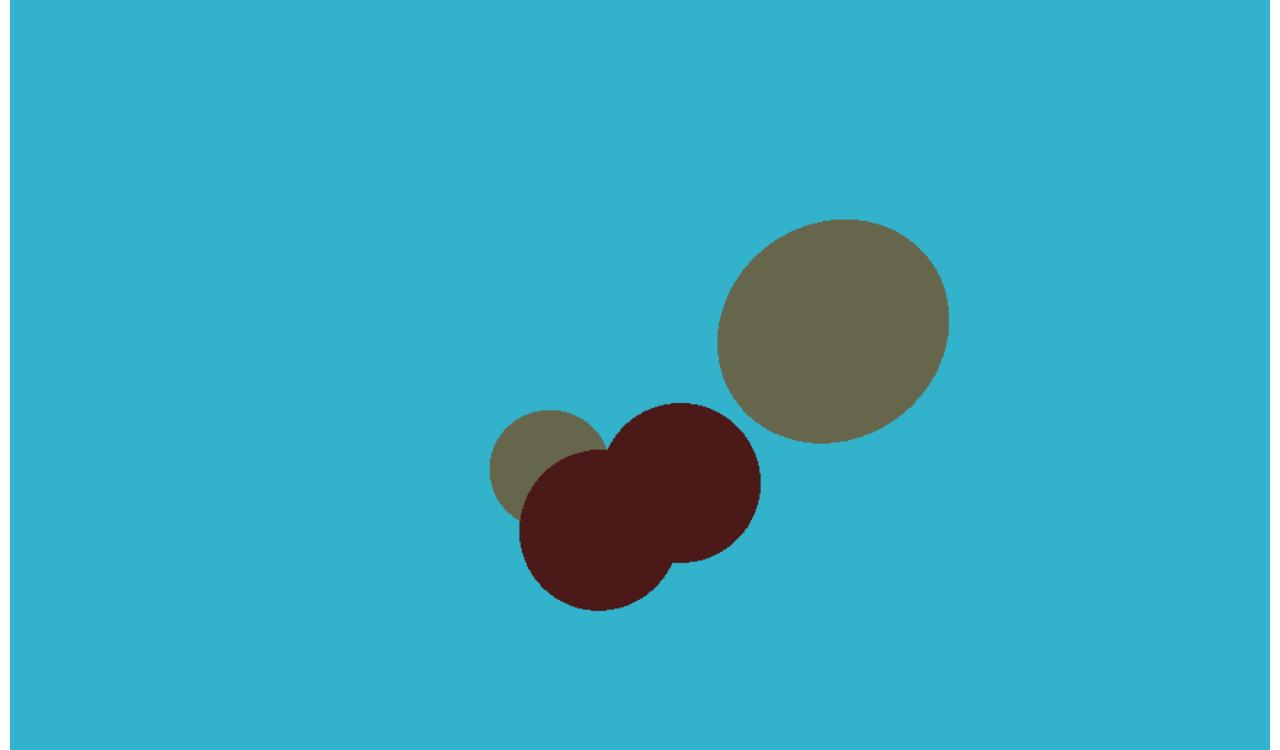
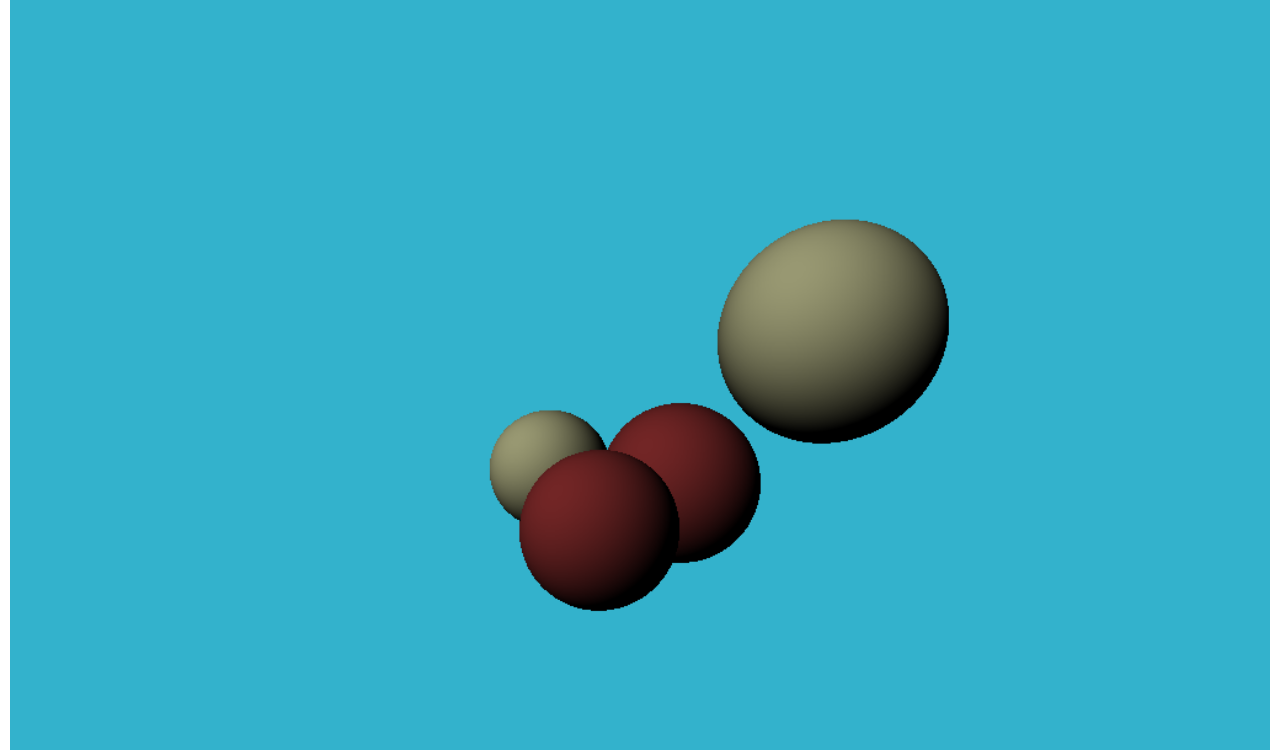
Before and after one commit to hyunjun529/tinyraytracer-WebGL, a website: page index.html in a window 1280 px wide. Shown: the part 50-800 px from the top of the page. Drawn offline with Linux system fonts and the light colour scheme.

Commit message:
Step 4. - I need operator overloading, but it's not good idea using "valueOf"

```diff
--- a/index.html
+++ b/index.html
@@ -56,17 +56,17 @@
     Object.assign( Sphere.prototype, {
 
         ray_intersect: function( orig, dir ) {
-            let L = this.center.sub( orig );
+            let L = this.center.clone().sub( orig );
             let tca = L.dot( dir );
             let d2 = L.dot( L ) - tca * tca;
             if ( d2 > this.radius * this.radius ) {
-                return { chk: false, dist: Number.MAX_VALUE }
+                return { chk: false }
             };
             let thc = Math.sqrt(this.radius * this.radius - d2);
             let t0 = tca - thc;
             let t1 = tca + thc;
             if ( t0 < 0 ) t0 = t1;
-            if ( t0 < 0 ) return { chk: false, dist: Number.MAX_VALUE };
+            if ( t0 < 0 ) return { chk: false };
             return { chk: true, dist: t0 };
         },
 
@@ -74,14 +74,23 @@
 
     // i give up, because original used too many Call by Reference,
     // so i also decide to use returning an object.
-    function cast_ray( orig, dir, spheres ) {
+    function cast_ray( orig, dir, spheres, lights ) {
         var result = scene_intersect( orig, dir, spheres );
 
         if( !result.chk ) {
             return new Vector3(0.2, 0.7, 0.8); // background color
         }
 
-        return result.material.getDiffuse();
+        var diffuse_light_intensity = 0;
+        for ( var i = 0; i < lights.length; i++ ) {
+            let light_dir = lights[i].position.clone()
+                                              .sub(result.point).normalize();
+            diffuse_light_intensity += lights[i].intensity
+                                       * Math.max(0, light_dir.dot(result.N));
+        }
+
+        return result.material.getDiffuse().clone()
+                              .multiplyScalar(diffuse_light_intensity);
     }
 
 
@@ -114,25 +123,40 @@
     function scene_intersect( orig, dir, spheres ) {
         var sphere_dist = Number.MAX_VALUE;
         var finalMaterial;
+        var hit;
+        var N;
 
         for( var i = 0; i < spheres.length; i++ ) {
             var result = spheres[i].ray_intersect( orig, dir );
             if ( result.chk && result.dist < sphere_dist ) {
                 sphere_dist = result.dist;
-                // hit?
-                // N?
+                hit = orig.clone().add(dir.clone().multiplyScalar(result.dist));
+                N = hit.clone().sub(spheres[i].center).normalize();
                 finalMaterial = spheres[i].material;
             }
         }
 
-        // need check, is finalMaterial Null?
+        // need check, is finalMaterial & hit Null?
 
-        return { chk: sphere_dist < 1000, material: finalMaterial };
+        return {
+            chk: sphere_dist < 1000,
+            material: finalMaterial,
+            N: N,
+            point: hit,
+        };
     }
+
 
     //=========================================================================
     // Step 4: lighting
     //=========================================================================
+    function Light ( x, y, z, i ) {
+
+        this.position = new Vector3( x, y, z );
+        this.intensity = i;
+
+    }
+
 
     //=========================================================================
     // Step 5: specular lighting
@@ -161,13 +185,14 @@
     //=========================================================================
     // render (set FrameBuffer)
     //=========================================================================
-
     var sphere1 = new Sphere( new Vector3(-3.0,  0.0, -16), 2, matIvony );
     var sphere2 = new Sphere( new Vector3(-1.0, -1.5, -12), 2, matRedRubber );
     var sphere3 = new Sphere( new Vector3( 1.5, -0.5, -18), 3, matRedRubber );
     var sphere4 = new Sphere( new Vector3( 7.0,  5.0, -18), 4, matIvony );
+    var spheres = [ sphere1, sphere2, sphere3, sphere4 ];
 
-    var spheres = [ sphere1, sphere2, sphere3, sphere4 ];
+    var light1 = new Light( -20, 20, 20, 1.5 );
+    var lights = [ light1 ];
 
     for (var j = 0; j < height; j++) {
         for (var i = 0; i < width; i++) {
@@ -180,7 +205,7 @@
 
             var dir = new Vector3(x, y, -1).normalize();
 
-            var color = cast_ray( new Vector3(0, 0, 0), dir, spheres );
+            var color = cast_ray( new Vector3(0, 0, 0), dir, spheres, lights );
 
             frameBuffer.setPixelVector3( j, i, color );
         }
--- a/webgl-math.js
+++ b/webgl-math.js
@@ -107,6 +107,12 @@ Object.assign( Vector3.prototype, {
 		return this;
 
     },
+
+    clone: function () {
+
+		return new this.constructor( this.x, this.y, this.z );
+
+	},
 
     add: function ( v, w ) {
 
```
